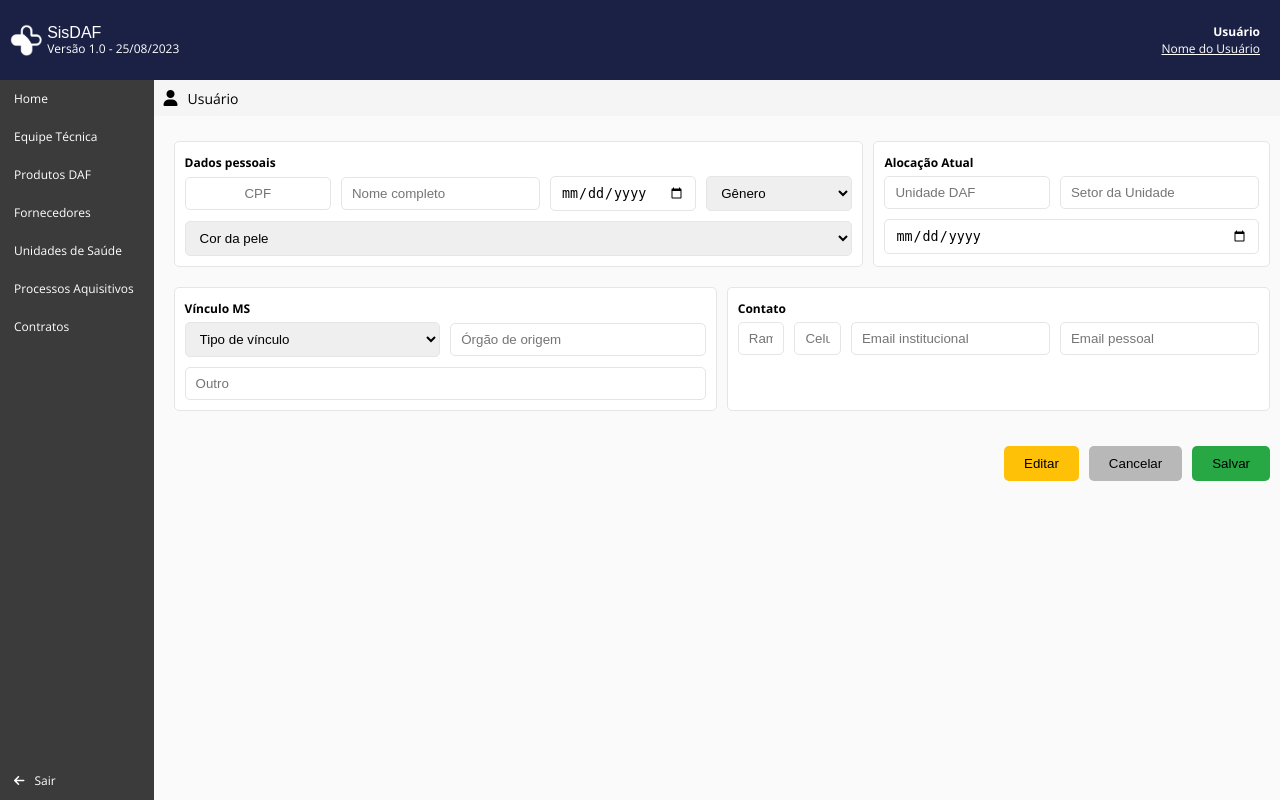
After one commit to allanribeiro91/SisDAF, a Django app: page /usuario/ in a window 1280 px wide. The commit adds this page. Run offline with Django 4.2, Linux system fonts and the light colour scheme.

Commit message:
Página de usuário.

```diff
--- a/main/urls.py
+++ b/main/urls.py
@@ -1,6 +1,6 @@
 from django.contrib import admin
 from django.urls import path
-from main.views import index, home, cadastro, equipe_tecnica, produtos_daf, fornecedores, unidades_saude, processos_aquisitivos, contratos
+from main.views import index, home, cadastro, equipe_tecnica, produtos_daf, fornecedores, unidades_saude, processos_aquisitivos, contratos, usuario
 
 urlpatterns = [
     path('', index, name='index'),
@@ -12,4 +12,5 @@ urlpatterns = [
     path('unidades_saude/', unidades_saude, name='unidades_saude'),
     path('processos_aquisitivos/', processos_aquisitivos, name='processos_aquisitivos'),
     path('contratos/', contratos, name='contratos'),
+    path('usuario/', usuario, name='usuario'),
 ]
--- a/main/views.py
+++ b/main/views.py
@@ -26,3 +26,6 @@ def processos_aquisitivos(request):
 
 def contratos(request):
     return render(request, 'main/contratos.html')
+
+def usuario(request):
+    return render(request, 'main/usuario.html')
--- /dev/null
+++ b/setup/static/styles/usuarios.css
@@ -0,0 +1,106 @@
+/* ==== ESTRUTURA/LAYOUT ==== */
+#usuarioForm {
+    padding: 20px 10px 0 10px;
+}
+
+.section {
+    margin: 5px 0px 15px 10px;
+    padding: 0px 10px 10px 10px;
+    background-color: #FFF;
+    border: 1px solid #E5E5E5;
+    border-radius: 5px;
+}
+
+.horizontal-sections {
+    display: flex;
+    justify-content: space-between;
+}
+
+.half-section {
+    width: calc(50% - 10px);
+    box-sizing: border-box;
+}
+
+/* ==== CONTROLES DE INPUT ==== */
+h3 {
+    margin-bottom: 5px;
+    font-size: 12px;
+}
+
+.grid {
+    display: flex;
+    justify-content: space-between;
+    align-items: center;
+    flex-wrap: wrap;
+    gap: 10px;
+}
+
+.grid input, .grid select {
+    flex: 1;
+    padding: 8px 10px;
+    border: 1px solid #E5E5E5;
+    border-radius: 5px;
+}
+
+.input-cpf {
+    width: 100px;
+    text-align: center;
+}
+
+.input-nome-completo {
+    width: 280px;
+}
+
+.select-genero {
+    width: 100px;
+}
+
+.select-cor-pele {
+    width: 120px;
+}
+
+.unidade_daf {
+    width: 80px;
+}
+
+/* Parece haver um conflito aqui; você definiu 'celular' duas vezes e 'ramal_ms' uma vez.
+   Manterei todas as declarações, mas você pode precisar ajustar isso conforme necessário. */
+.ramal_ms {
+    width: 10px;
+}
+
+.celular {
+    width: 20px; /* Talvez você quisesse que fosse 40px? */
+}
+
+/* ==== BOTÕES ==== */
+.buttons {
+    display: flex;
+    justify-content: flex-end; /* Alinha os botões à direita */
+    gap: 10px;                  /* Define um espaço entre os botões */
+    margin-top: 20px;
+}
+
+.buttons button {
+    padding: 10px 20px;
+    border: none;
+    border-radius: 5px;
+    cursor: pointer;
+    transition: background-color 0.3s;
+}
+
+#btnEdit {
+    background-color: #FFC107;
+}
+
+#btnCancel {
+    background-color: #b8b8b8;
+}
+
+#btnSave {
+    background-color: #28A745;
+}
+
+.buttons button:hover {
+    opacity: 0.9;
+}
--- a/templates/main/partials/_navbar.html
+++ b/templates/main/partials/_navbar.html
@@ -8,6 +8,6 @@
         </div>
         <div class="user-info">
             <span class="user-label">Usuário</span>
-            <span class="user-name">Nome do Usuário</span>
+            <a span class="user-name" href="{% url 'usuario' %}">Nome do Usuário</span>
         </div>
     </div>
--- /dev/null
+++ b/templates/main/usuario.html
@@ -0,0 +1,87 @@
+{% extends 'main/base_sistema.html' %}
+{% load static %}
+{% block extra_head %}
+    <link rel="stylesheet" href="{% static 'styles/usuarios.css' %}">
+{% endblock %}
+{% block content %}
+
+<!-- Caminho da Área de Trabalho -->
+<div class="breadcrumb">
+    <i class="fas fa-user"></i>Usuário
+</div>
+
+<form id="usuarioForm">
+
+    <div class="horizontal-sections">
+        <!-- Dados Pessoais -->
+        <div class="section subsecao1-seventy">
+            <h3>Dados pessoais</h3>
+            <div class="grid">
+                <input type="text" placeholder="CPF" name="cpf" class="input-cpf" readonly>
+                <input type="text" placeholder="Nome completo" name="nome_completo" class="input-nome-completo">
+                <input type="date" placeholder="Data de nascimento" name="data_nascimento" class="input-data-nascimento">
+                <select name="genero" class="select-genero">
+                    <option value="" disabled selected>Gênero</option>
+                    <option value="masculino">Masculino</option>
+                    <option value="feminino">Feminino</option>
+                    <option value="outro">Outro</option>
+                </select>
+                <select name="cor_pele" class="select-cor-pele">
+                    <option value="" disabled selected>Cor da pele</option>
+                    <option value="branca">Branca</option>
+                    <option value="preta">Preta</option>
+                    <option value="parda">Parda</option>
+                    <option value="amarela">Amarela</option>
+                    <option value="vermelha">Vermelha</option>
+                    <option value="outra">Outra</option>
+                </select>
+            </div>
+        </div>
+
+        <!-- Alocação Atual -->
+        <div class="section subsecao1-thirty">
+            <h3>Alocação Atual</h3>
+            <div class="grid">
+                <input type="text" placeholder="Unidade DAF" name="unidade_daf" class="unidade_daf">
+                <input type="text" placeholder="Setor da Unidade" name="setor_unidade">
+                <input type="date" placeholder="Data de início" name="data_inicio">
+            </div>
+        </div>
+    </div>
+
+    <div class="horizontal-sections">
+        <!-- Vínculo MS -->
+        <div class="section half-section">
+            <h3>Vínculo MS</h3>
+            <div class="grid">
+                <select name="tipo_vinculo">
+                    <option value="" disabled selected>Tipo de vínculo</option>
+                    <!-- opções de tipo de vínculo -->
+                </select>
+                <input type="text" placeholder="Órgão de origem" name="orgao_origem">
+                <input type="text" placeholder="Outro" name="outro">
+            </div>
+        </div>
+        <!-- Contato -->
+        <div class="section half-section">
+            <h3>Contato</h3>
+            <div class="grid">
+                <input type="text" placeholder="Ramal MS" name="ramal_ms" class="ramal_ms">
+                <input type="text" placeholder="Celular" name="celular" class="celular">
+                <input type="email" placeholder="Email institucional" name="email_institucional" class="email">
+                <input type="email" placeholder="Email pessoal" name="email_pessoal" class="email">
+            </div>
+        </div>
+    </div>
+
+
+    <!-- Botões -->
+    <div class="buttons">
+        <button type="button" id="btnEdit">Editar</button>
+        <button type="button" id="btnCancel">Cancelar</button>
+        <button type="submit" id="btnSave">Salvar</button>
+    </div>
+
+</form>
+
+{% endblock %}
```
